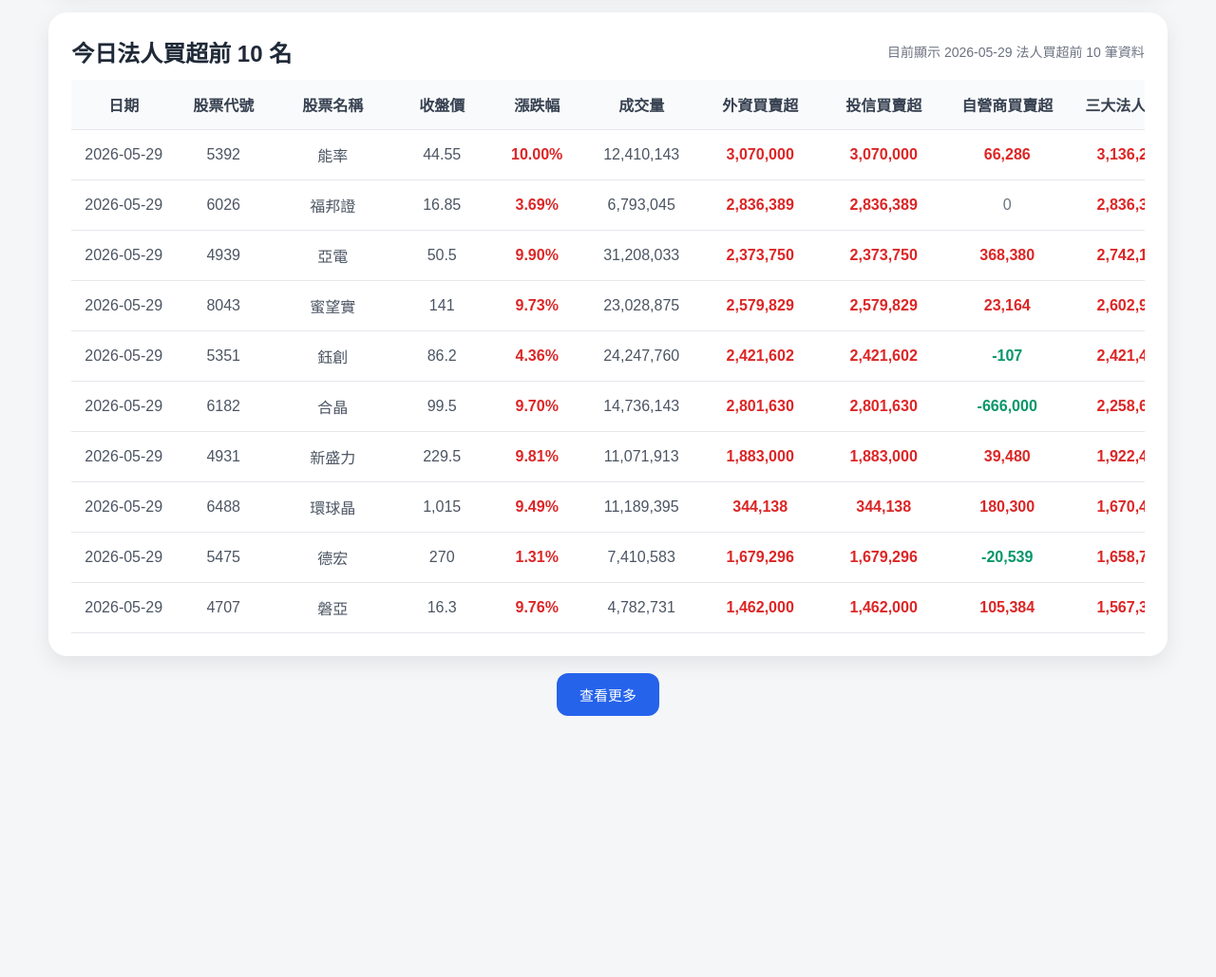
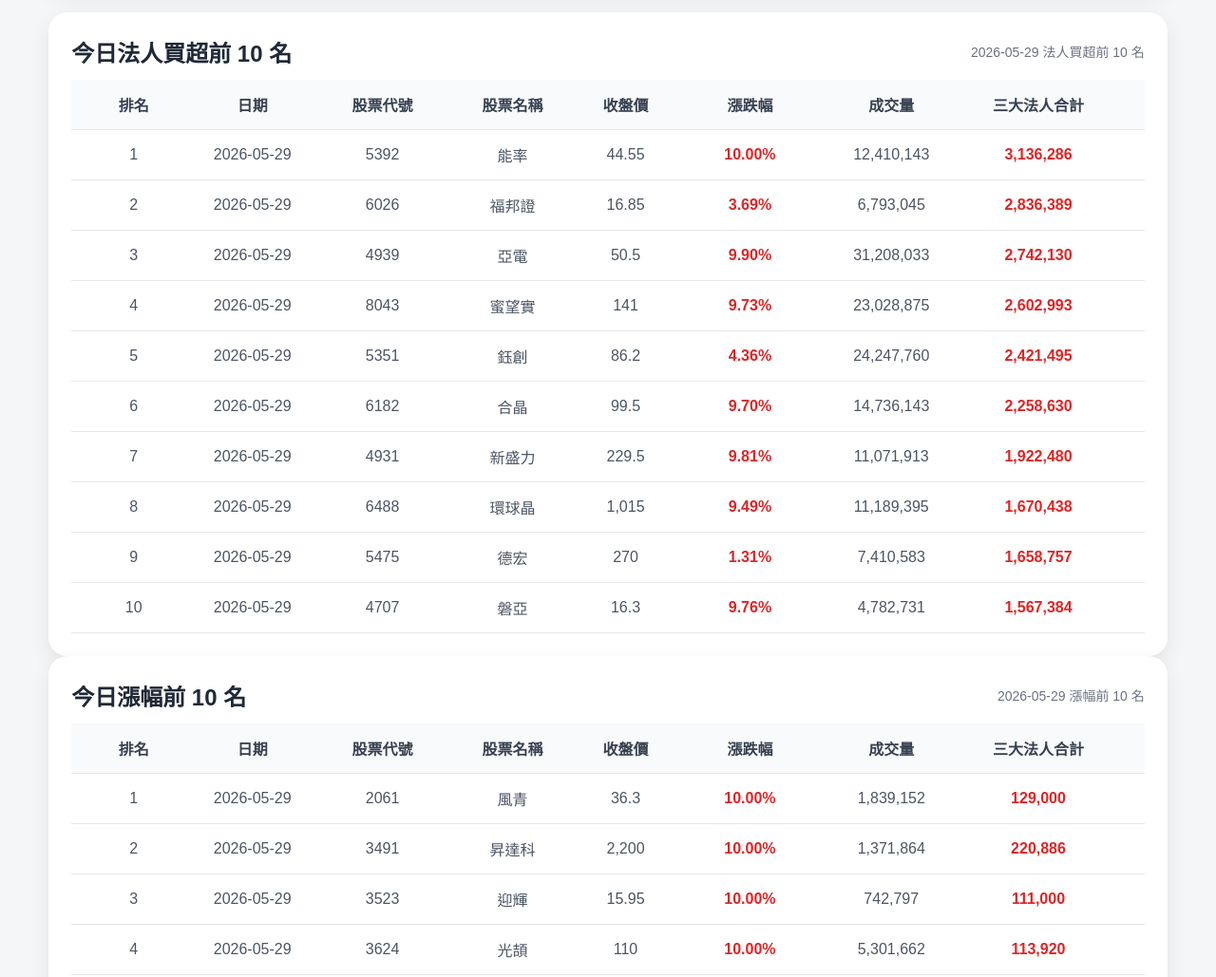
Before and after one commit to jinyue-zhao/stock_project, a plain HTML site: page index.html in a window 1280 px wide. Shown: the part 660-1689 px from the top of the page at 95% size. Before the commit the page ends 1506 px from the top, so only its background shows below. Drawn offline with Linux system fonts and the light colour scheme.

Commit message:
首頁新增市場儀表板

```diff
--- a/index.html
+++ b/index.html
@@ -83,34 +83,93 @@
             </p>
         </section>
 
+<section class="table-card">
+    <div class="table-title-row">
+        <h2>今日法人買超前 10 名</h2>
+        <p id="instNote">資料載入中...</p>
+    </div>
+
+    <div class="table-wrapper">
+        <table>
+            <thead>
+                <tr>
+                    <th>排名</th>
+                    <th>日期</th>
+                    <th>股票代號</th>
+                    <th>股票名稱</th>
+                    <th>收盤價</th>
+                    <th>漲跌幅</th>
+                    <th>成交量</th>
+                    <th>三大法人合計</th>
+                    <th>法人/成交量</th>
+                </tr>
+            </thead>
+
+            <tbody id="instTopTable">
+                <tr>
+                    <td colspan="9">資料載入中...</td>
+                </tr>
+            </tbody>
+        </table>
+    </div>
+</section>
+
+<section class="table-card">
+    <div class="table-title-row">
+        <h2>今日漲幅前 10 名</h2>
+        <p id="gainNote">資料載入中...</p>
+    </div>
+
+    <div class="table-wrapper">
+        <table>
+            <thead>
+                <tr>
+                    <th>排名</th>
+                    <th>日期</th>
+                    <th>股票代號</th>
+                    <th>股票名稱</th>
+                    <th>收盤價</th>
+                    <th>漲跌幅</th>
+                    <th>成交量</th>
+                    <th>三大法人合計</th>
+                    <th>週轉率</th>
+                </tr>
+            </thead>
+
+            <tbody id="gainTopTable">
+                <tr>
+                    <td colspan="9">資料載入中...</td>
+                </tr>
+            </tbody>
+        </table>
+    </div>
+</section>
+
         <section class="table-card">
             <div class="table-title-row">
-                <h2 id="tableTitle">今日法人買超前 10 名</h2>
-                <p id="displayNote">目前顯示前 10 筆資料</p>
+                <h2>今日成交量前 10 名</h2>
+                <p id="volumeNote">資料載入中...</p>
             </div>
 
             <div class="table-wrapper">
                 <table>
                     <thead>
                         <tr>
+                            <th>排名</th>
                             <th>日期</th>
                             <th>股票代號</th>
                             <th>股票名稱</th>
                             <th>收盤價</th>
                             <th>漲跌幅</th>
                             <th>成交量</th>
-                            <th>外資買賣超</th>
-                            <th>投信買賣超</th>
-                            <th>自營商買賣超</th>
                             <th>三大法人合計</th>
-                            <th>法人/成交量</th>
-                            <th>法人/發行股數</th>
+                            <th>週轉率</th>
                         </tr>
                     </thead>
 
-                    <tbody id="dataTable">
+                    <tbody id="volumeTopTable">
                         <tr>
-                            <td colspan="12">資料載入中...</td>
+                            <td colspan="9">資料載入中...</td>
                         </tr>
                     </tbody>
                 </table>
--- a/script.js
+++ b/script.js
@@ -1,4 +1,3 @@
-let stockData = [];
 let allStockData = [];
 
 const DATA_URL = "data/tpex_stock.json";
@@ -54,30 +53,17 @@ async function loadFromCloudJson(keyword = "") {
 
         const latestDate = getLatestDate(filtered);
 
-        filtered = filtered
-            .filter(item => item.date === latestDate)
-            .sort((a, b) => {
-                return Number(b.total_inst_net_buy || 0) - Number(a.total_inst_net_buy || 0);
-            });
+        const latestData = filtered.filter(item => item.date === latestDate);
 
-        stockData = filtered.slice(0, 10);
-
-        updateStats(filtered);
-        renderTable(stockData);
-
-        document.getElementById("displayNote").textContent =
-            `目前顯示 ${latestDate} 法人買超前 ${stockData.length} 筆資料`;
+        updateStats(latestData);
+        renderDashboardTables(latestData, latestDate);
 
     } catch (error) {
         console.error("雲端資料讀取失敗：", error);
 
-        document.getElementById("dataTable").innerHTML = `
-            <tr>
-                <td colspan="12">
-                    雲端資料讀取失敗，請稍後再試。
-                </td>
-            </tr>
-        `;
+        showLoadError("instTopTable", 9);
+        showLoadError("gainTopTable", 9);
+        showLoadError("volumeTopTable", 9);
     }
 }
 
@@ -129,23 +115,55 @@ function updateStats(data) {
     document.getElementById("instBuyRatio").textContent = instBuyRatio.toFixed(1) + "%";
 }
 
-function renderTable(data) {
-    const tableBody = document.getElementById("dataTable");
+function renderDashboardTables(data, latestDate) {
+    const instTop = [...data]
+        .sort((a, b) => Number(b.total_inst_net_buy || 0) - Number(a.total_inst_net_buy || 0))
+        .slice(0, 10);
+
+    const gainTop = [...data]
+        .sort((a, b) => Number(b.price_change_pct || 0) - Number(a.price_change_pct || 0))
+        .slice(0, 10);
+
+    const volumeTop = [...data]
+        .sort((a, b) => Number(b.volume || 0) - Number(a.volume || 0))
+        .slice(0, 10);
+
+    renderCompactTable("instTopTable", instTop, "inst");
+    renderCompactTable("gainTopTable", gainTop, "gain");
+    renderCompactTable("volumeTopTable", volumeTop, "volume");
+
+    document.getElementById("instNote").textContent =
+        `${latestDate} 法人買超前 ${instTop.length} 名`;
+
+    document.getElementById("gainNote").textContent =
+        `${latestDate} 漲幅前 ${gainTop.length} 名`;
+
+    document.getElementById("volumeNote").textContent =
+        `${latestDate} 成交量前 ${volumeTop.length} 名`;
+}
+
+function renderCompactTable(tableId, data, type) {
+    const tableBody = document.getElementById(tableId);
     tableBody.innerHTML = "";
 
     if (data.length === 0) {
         tableBody.innerHTML = `
             <tr>
-                <td colspan="12">查無資料</td>
+                <td colspan="9">查無資料</td>
             </tr>
         `;
         return;
     }
 
-    data.forEach(item => {
+    data.forEach((item, index) => {
         const row = document.createElement("tr");
 
+        const lastColumn = type === "inst"
+            ? formatPercentFromDecimal(item.inst_total_ratio)
+            : formatPercentFromDecimal(item.turnover_rate);
+
         row.innerHTML = `
+            <td>${index + 1}</td>
             <td>${formatValue(item.date)}</td>
             <td>${formatValue(item.stock_id)}</td>
             <td>${formatValue(item.stock_name)}</td>
@@ -154,24 +172,28 @@ function renderTable(data) {
                 ${formatPercent(item.price_change_pct)}
             </td>
             <td>${formatNumber(item.volume)}</td>
-            <td class="${getNetClass(item.foreign_net_buy)}">
-                ${formatNumber(item.foreign_net_buy)}
-            </td>
-            <td class="${getNetClass(item.investment_trust_net_buy)}">
-                ${formatNumber(item.investment_trust_net_buy)}
-            </td>
-            <td class="${getNetClass(item.dealer_net_buy)}">
-                ${formatNumber(item.dealer_net_buy)}
-            </td>
             <td class="${getNetClass(item.total_inst_net_buy)}">
                 ${formatNumber(item.total_inst_net_buy)}
             </td>
-            <td>${formatPercentFromDecimal(item.inst_total_ratio)}</td>
-            <td>${formatPercentFromDecimal(item.inst_to_issued_ratio)}</td>
+            <td>${lastColumn}</td>
         `;
 
         tableBody.appendChild(row);
     });
+}
+
+function showLoadError(tableId, colspan) {
+    const tableBody = document.getElementById(tableId);
+
+    if (!tableBody) {
+        return;
+    }
+
+    tableBody.innerHTML = `
+        <tr>
+            <td colspan="${colspan}">雲端資料讀取失敗，請稍後再試。</td>
+        </tr>
+    `;
 }
 
 function formatValue(value) {
```
